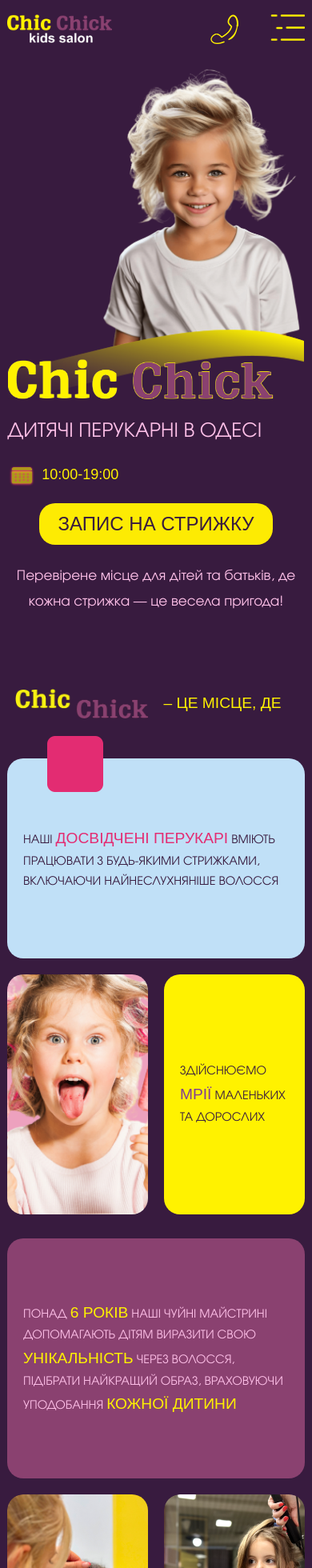
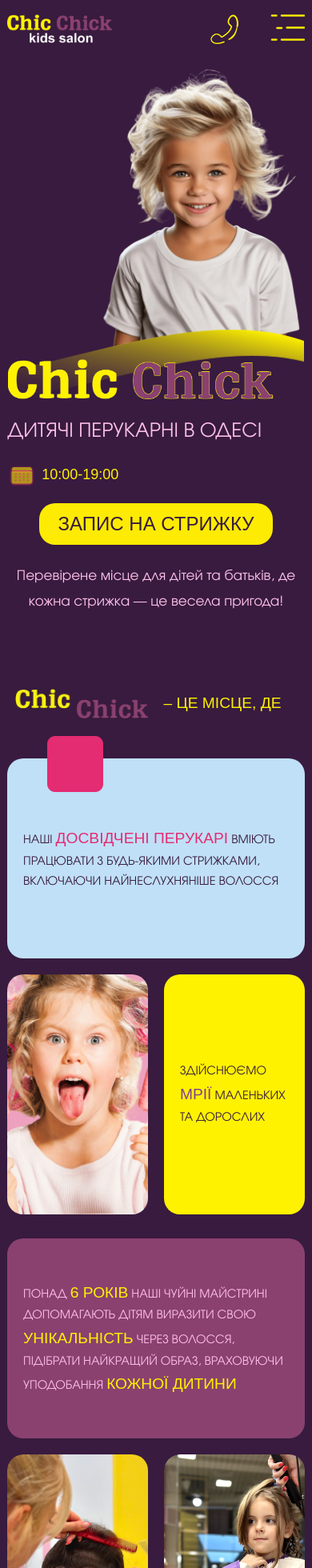
Before and after one commit to Buzovskiy/chicchick.com.ua-next, a Next.js app: page / in a window 390 px wide. Shown: the top 1960 px of the page at 80% size. Built offline with nearby package versions, Linux system fonts and the light colour scheme; a web font is replaced by a local one.

Commit message:
fix styling

```diff
--- a/components/AboutUs/style.css
+++ b/components/AboutUs/style.css
@@ -263,7 +263,7 @@
         width: 50px;
     }
 
-    .about-us .row2__second {
+    .about-us .section-blocks__row .row2__second {
         height: 250px;
     }
 
```
